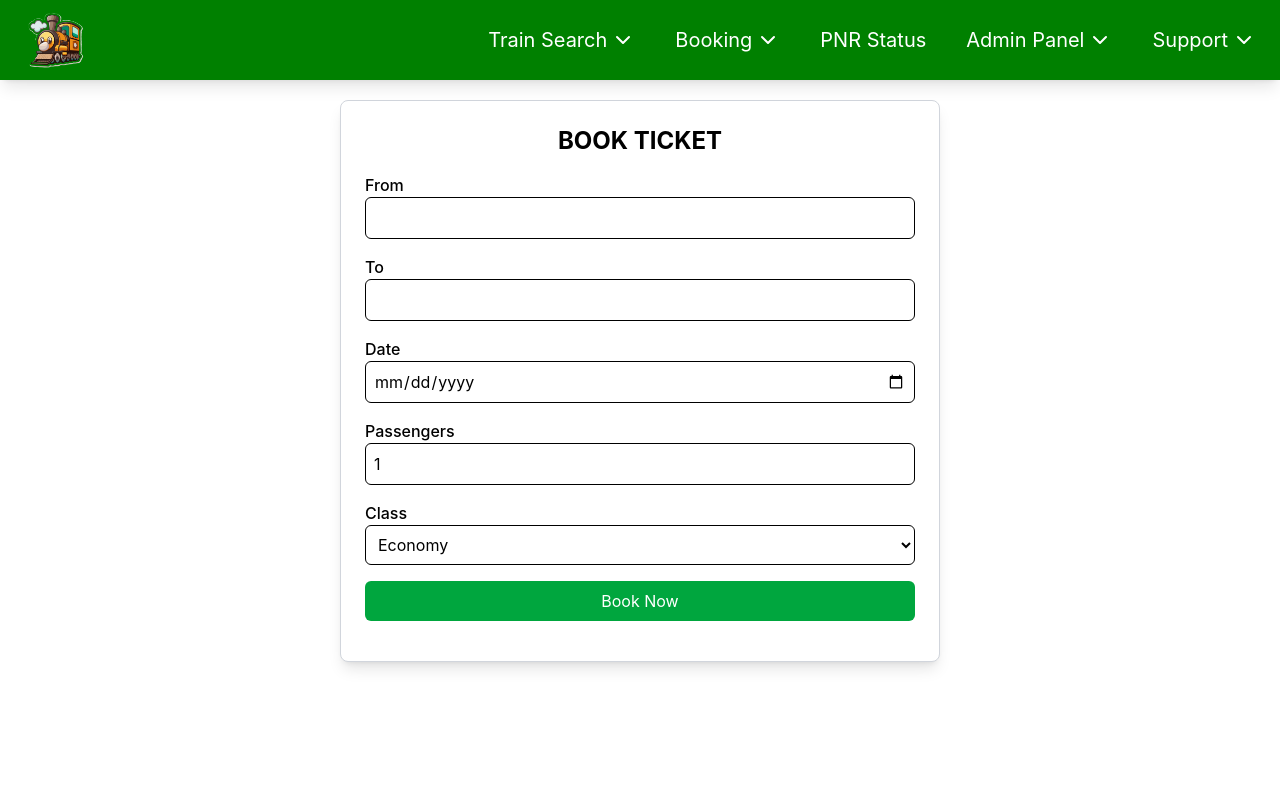
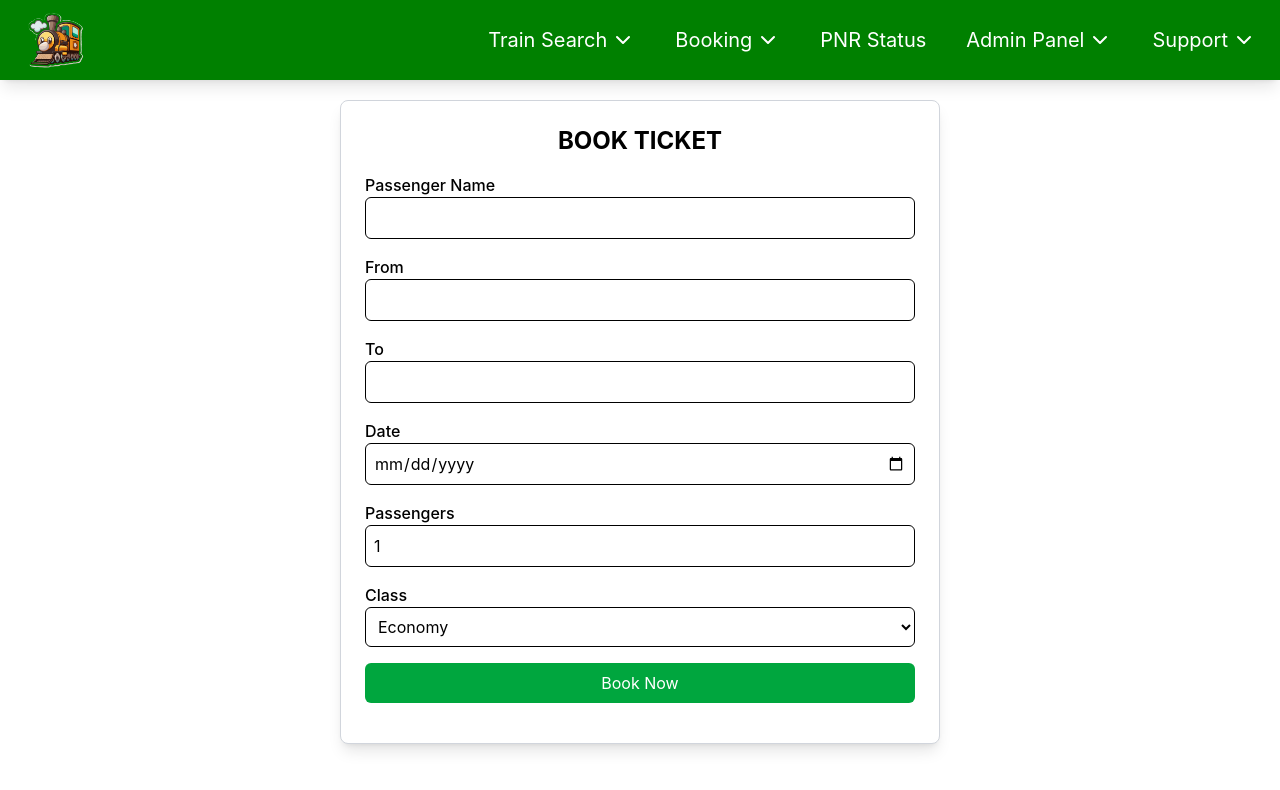
Before and after one commit to rushikeshsalunkhe01/icp9.0-react-group-project-4, a React (Vite) app: page /booking in a window 1280 px wide. Shown: the top 790 px of the page. Built offline with nearby package versions, Linux system fonts and the light colour scheme.

Commit message:
form created

```diff
--- a/src/views/Booking/Booking.jsx
+++ b/src/views/Booking/Booking.jsx
@@ -23,6 +23,17 @@ export default function Booking() {
     <div className="w-150 mx-auto bg-white p-6 m-10 mt-25 rounded-lg shadow-lg border border-gray-300">
       <h2 className="text-2xl font-bold mb-4 text-center">BOOK TICKET</h2>
       <form onSubmit={handleSubmit} className="space-y-4">
+      <div>
+          <label className="block font-medium">Passenger Name</label>
+          <input
+            type="text"
+            name="from"
+            value={formData.from}
+            onChange={handleChange}
+            required
+            className="w-full p-2 border rounded-md focus:ring focus:ring-blue-300"
+          />
+        </div>
         <div>
           <label className="block font-medium">From</label>
           <input
```
